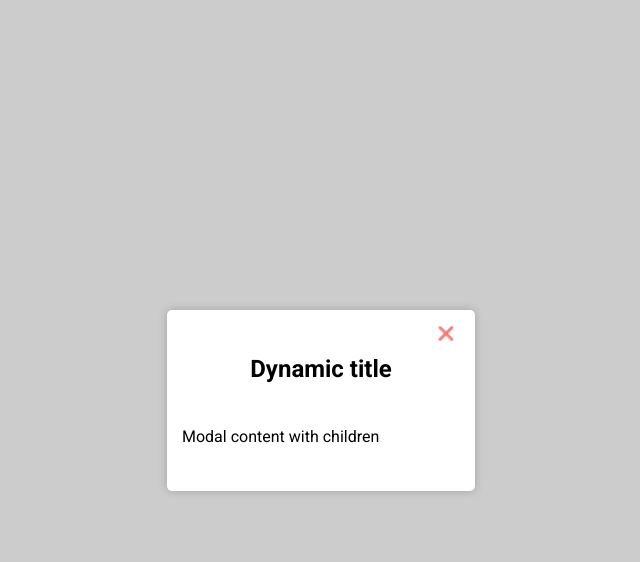
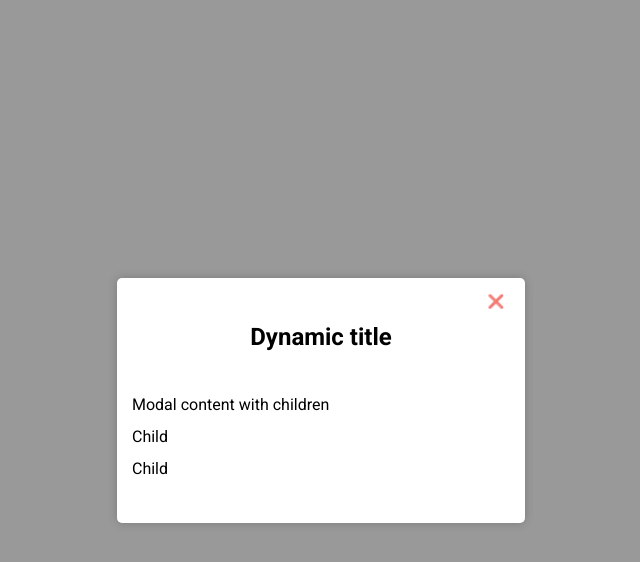
Before and after one commit to maxime-rl/react-modal-mrl, a React (Create React App) app: page / in a window 1280 px wide. Both pictures are taken after a click on the button "Click me". Shown: the top 562 px of the page, without its empty margins (319-959 px from the left). Built offline with nearby package versions, Linux system fonts and the light colour scheme.

Commit message:
feat: modified title type and slight addition of styles

```diff
--- a/src/App.jsx
+++ b/src/App.jsx
@@ -15,9 +15,10 @@ function App() {
       <button className="click-me" onClick={() => trigger()}>
         Click me
       </button>
-
       <Modal show={modal} close={trigger} title="Dynamic title">
         <p>Modal content with children</p>
+        <p>Child</p>
+        <p>Child</p>
       </Modal>
     </>
   );
--- a/src/lib/Modal/Modal.jsx
+++ b/src/lib/Modal/Modal.jsx
@@ -41,6 +41,6 @@ Modal.propTypes = {
   show: PropTypes.bool.isRequired,
   close: PropTypes.func.isRequired,
   iconClose: PropTypes.string,
-  title: PropTypes.string,
+  title: PropTypes.string.isRequired,
   children: PropTypes.node,
 };
--- a/src/lib/Modal/Modal.module.css
+++ b/src/lib/Modal/Modal.module.css
@@ -7,7 +7,7 @@
   bottom: 0;
   left: 0;
   right: 0;
-  background-color: rgba(0, 0, 0, 0.2);
+  background-color: rgba(0, 0, 0, 0.4);
   opacity: 0;
   visibility: hidden;
   transition: all 0.2s ease;
@@ -17,7 +17,7 @@
   position: relative;
   margin: 1.5rem;
   padding: 1.5rem;
-  width: calc(15rem + 10vw);
+  width: calc(25rem + 10vw);
   height: auto;
   border-radius: 0.5rem;
   background-color: rgb(255, 255, 255);
```
